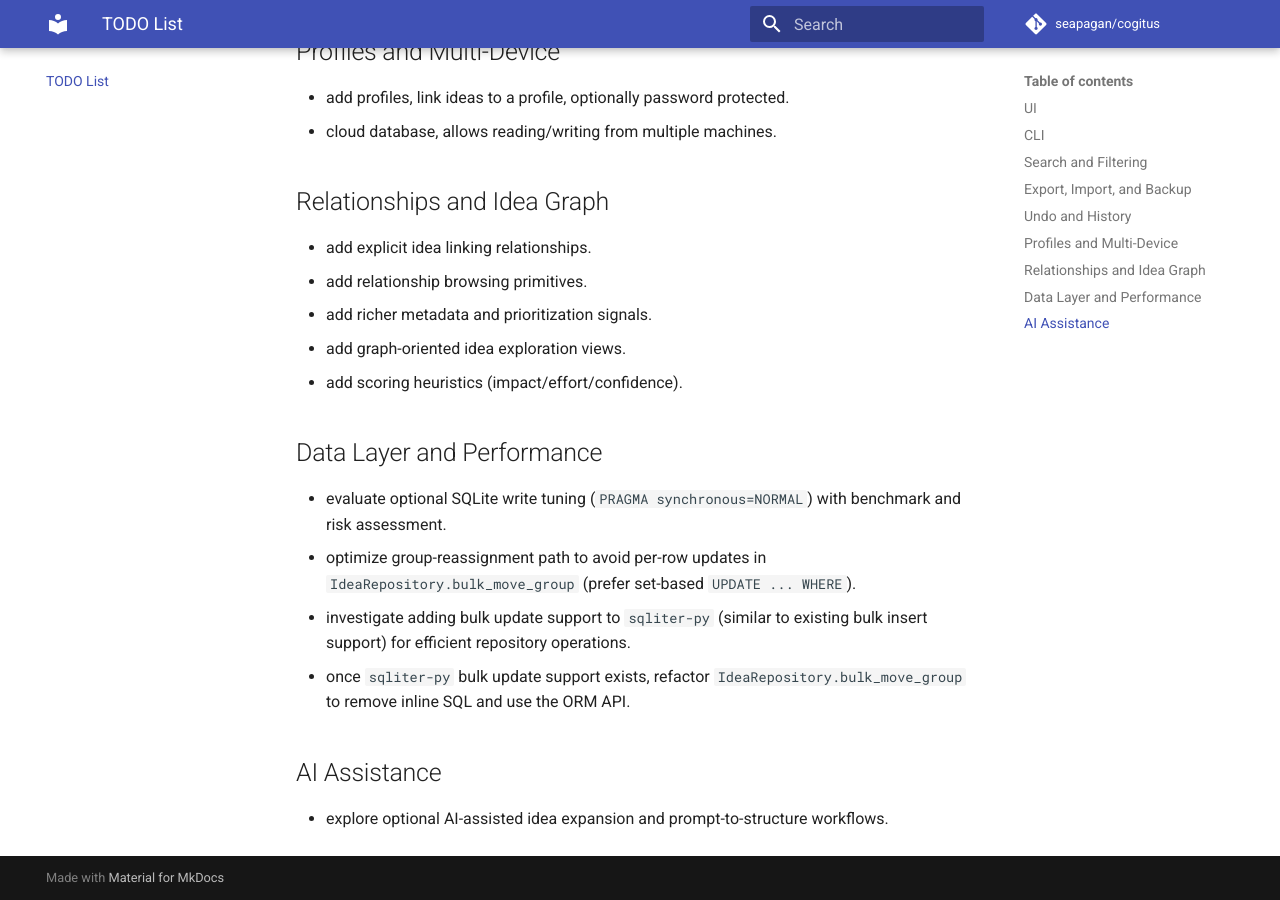
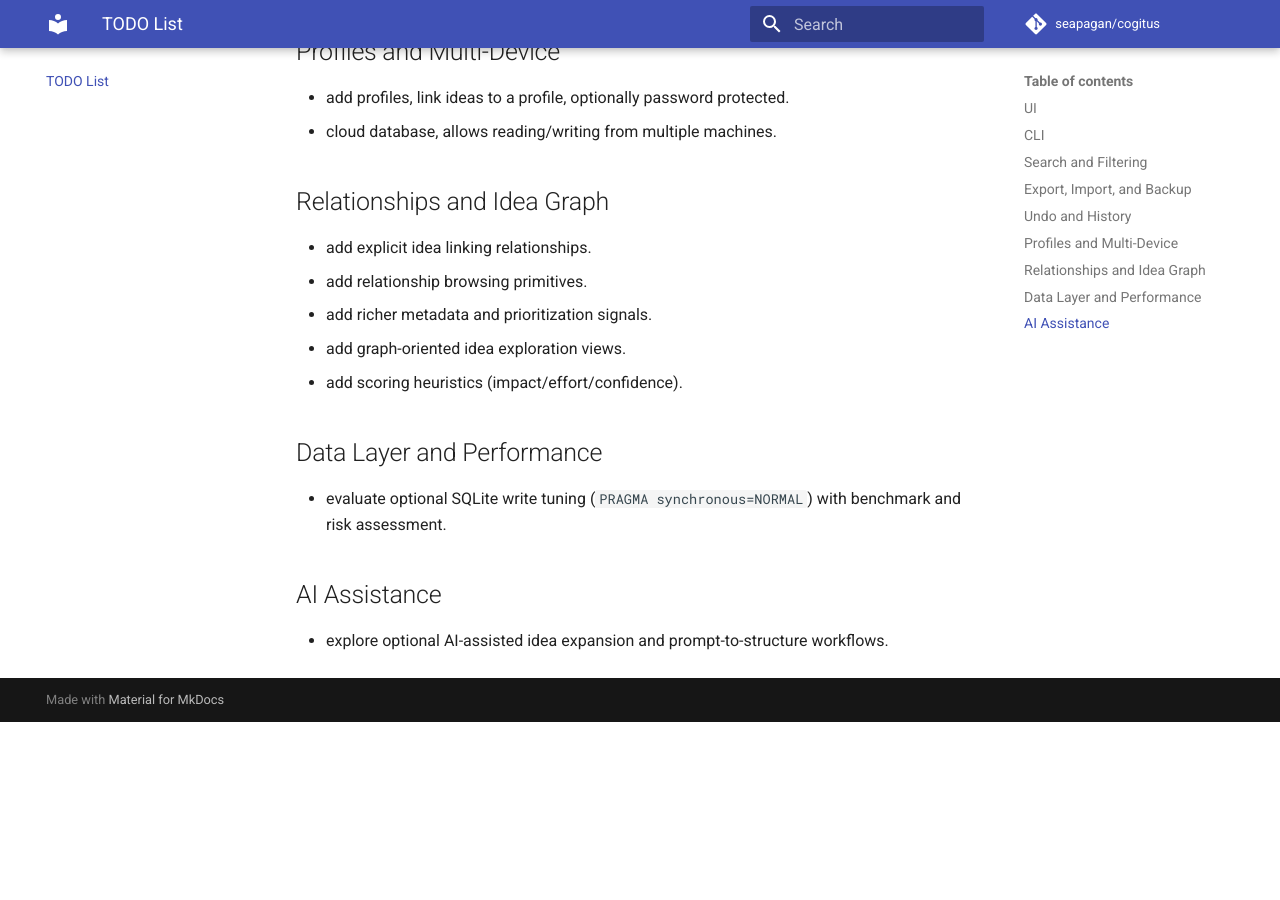
Before and after one commit to seapagan/cogitus, an MkDocs documentation site: the page built from docs/project/todo.md, in a window 1280 px wide and 900 px high, scrolled down 1442 px. Built offline with MkDocs 1.6.1 and Material for MkDocs 9.7.7, drawn with Linux system fonts in a browser that asks for light colours; comment, search, counter and statistics services are not loaded; after the commit the page ends 2164 px from its top, so only the background shows below that.

Commit message:
Refactor bulk_move_group to use sqliter update_where()
Replaces raw SQL UPDATE with the new db.update_where() ORM method
for cleaner code and better maintainability.

```diff
--- a/TODO.md
+++ b/TODO.md
@@ -60,12 +60,6 @@ None
 
 - evaluate optional SQLite write tuning (`PRAGMA synchronous=NORMAL`) with
   benchmark and risk assessment.
-- optimize group-reassignment path to avoid per-row updates in
-  `IdeaRepository.bulk_move_group` (prefer set-based `UPDATE ... WHERE`).
-- investigate adding bulk update support to `sqliter-py` (similar to existing
-  bulk insert support) for efficient repository operations.
-- once `sqliter-py` bulk update support exists, refactor
-  `IdeaRepository.bulk_move_group` to remove inline SQL and use the ORM API.
 
 ## AI Assistance
 
```
Also changed, not shown: 1 other file.
